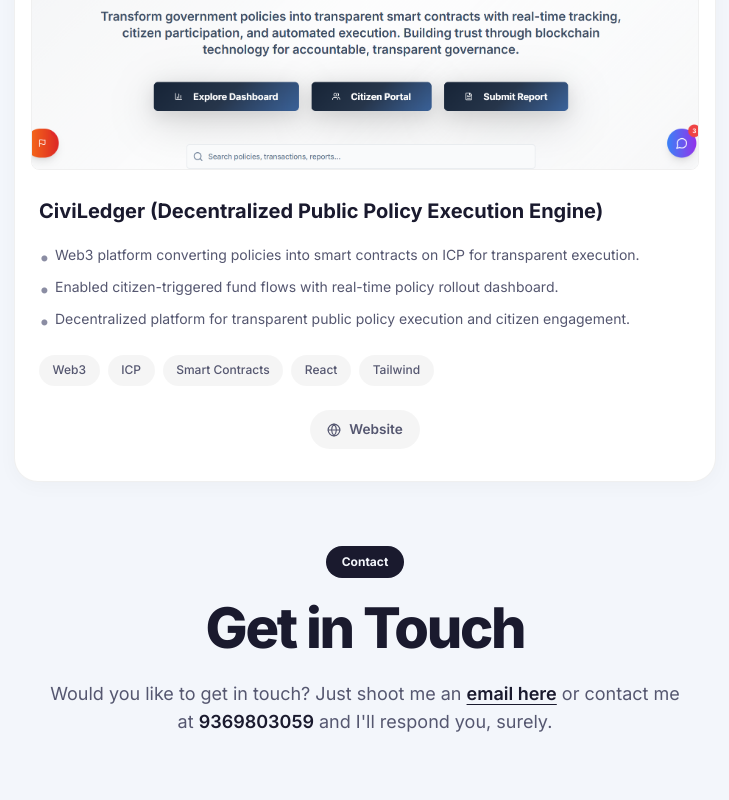
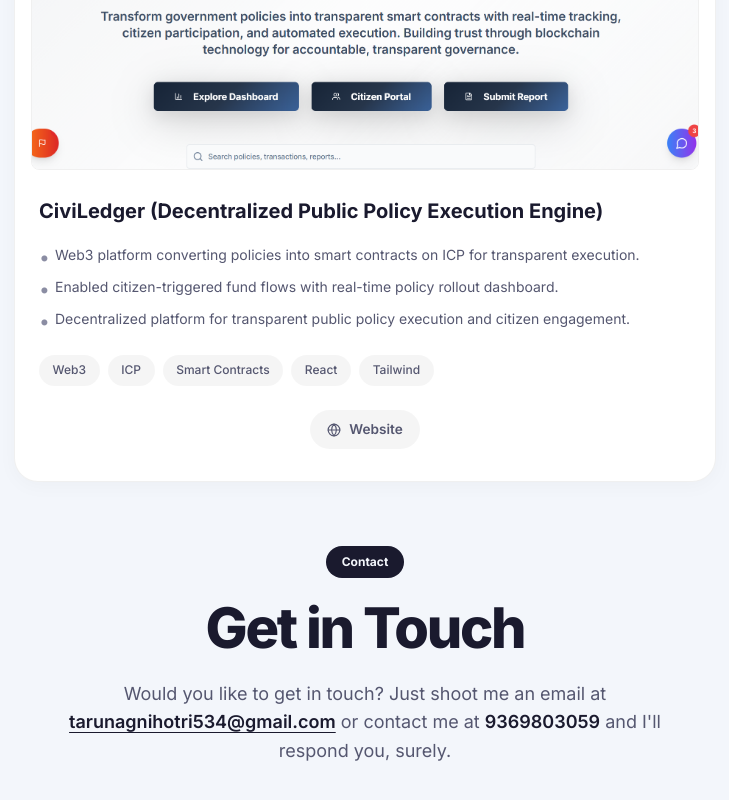
Before and after one commit to tarunagnihotri534/My-Portfolio, a React (Vite) app: page / in a window 1280 px wide. Shown: the part 2803-3603 px from the top of the page, without its empty margins (275-1004 px from the left). Built offline with nearby package versions, Linux system fonts and the light colour scheme.

Commit message:
Update contact section with explicit email address

```diff
--- a/src/App.jsx
+++ b/src/App.jsx
@@ -300,7 +300,7 @@ function App() {
               <span className="projects-pill">Contact</span>
               <h2 className="projects-mega-title">Get in Touch</h2>
               <p className="contact-text">
-                Would you like to get in touch? Just shoot me an <strong><a href="mailto:tarunagnihotri534@gmail.com">email here</a></strong> or contact me at <strong>9369803059</strong> and I'll respond you, surely.
+                Would you like to get in touch? Just shoot me an email at <strong><a href="mailto:tarunagnihotri534@gmail.com">tarunagnihotri534@gmail.com</a></strong> or contact me at <strong>9369803059</strong> and I'll respond you, surely.
               </p>
             </div>
           </ScrollReveal>
```
